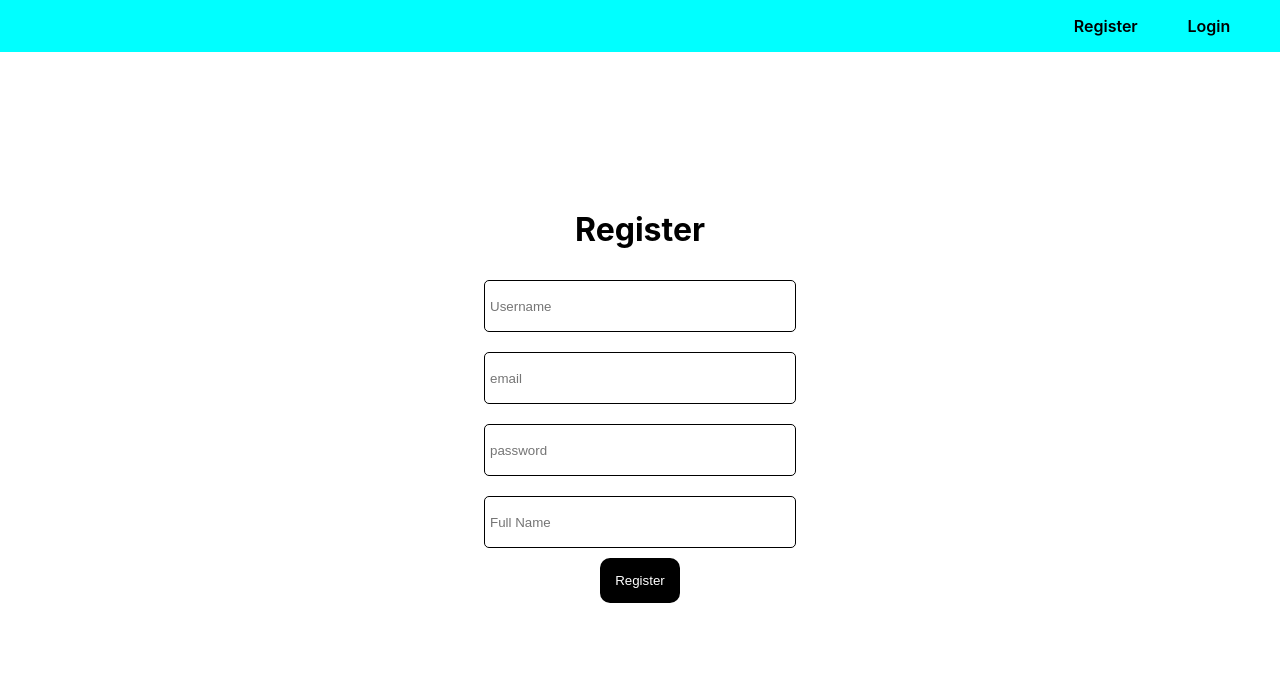
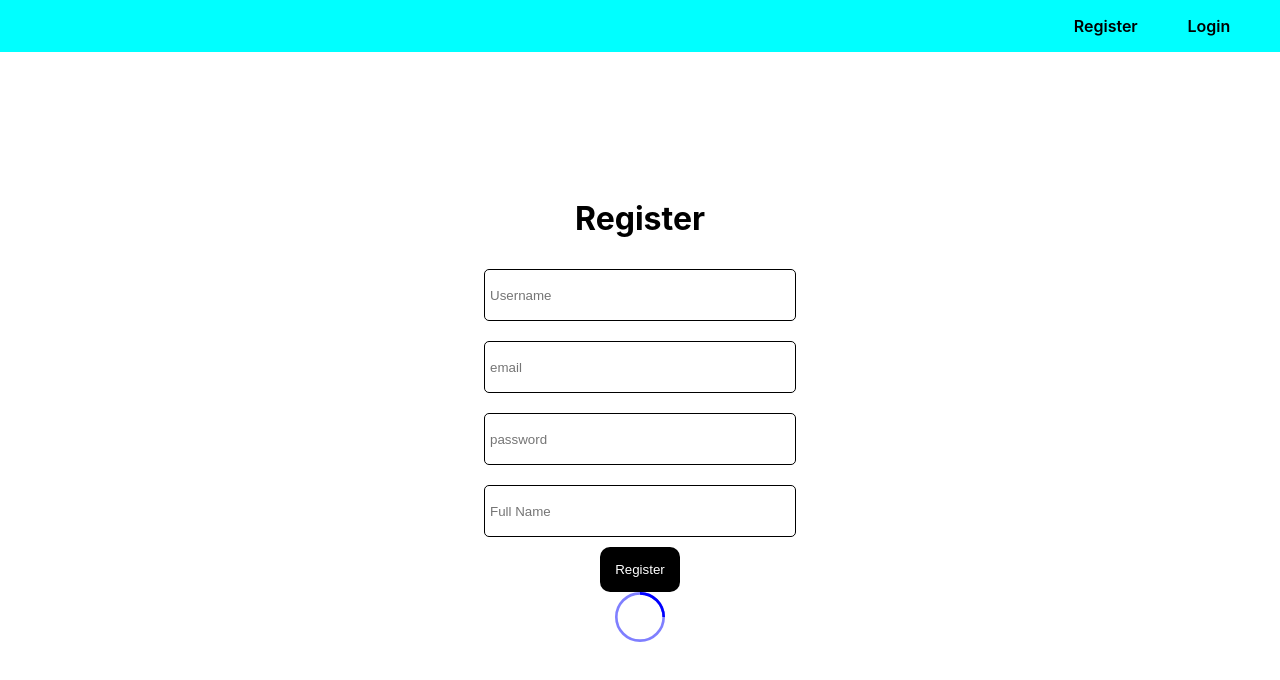
Before and after one commit to VasudevaraoReddy/intern-project1, a React (Create React App) app in the folder frontend/: page /register in a window 1280 px wide. Both pictures are taken after typing "Sample", "name@example.com", "Sample123", "Sample" into the empty fields and a click on the button "Register". Shown: the top 680 px of the page. Built offline with nearby package versions, Linux system fonts and the light colour scheme; no server answers.

Commit message:
Update index.js

```diff
--- a/frontend/src/components/Register/index.js
+++ b/frontend/src/components/Register/index.js
@@ -1,5 +1,6 @@
 import React, { useState } from "react";
 import Axios from "axios";
+import Loader from 'react-loader-spinner'
 import "./index.css";
 
 const Register = () => {
@@ -8,10 +9,11 @@ const Register = () => {
   const [emailReg, setEmailReg] = useState("");
   const [fullnameReg, setFullnameReg] = useState("");
   const [msg, setMsg] = useState("");
+  const [isLoading, setIsLoading] = useState(false)
 
   const register = (e) => {
     e.preventDefault();
-    if(usernameReg!="" && passwordReg!=""&& emailReg!="" &&fullnameReg!=""){
+    if (usernameReg !== "" && passwordReg !== "" && emailReg !== "" && fullnameReg !== "") {
       Axios.post("https://login-v-server.herokuapp.com/register", {
         username: usernameReg,
         password: passwordReg,
@@ -19,12 +21,18 @@ const Register = () => {
         email: emailReg,
       }).then((response) => {
         setMsg(response.data.registrationMsg);
+        setIsLoading(false)
       });
       setUsernameReg("");
       setPasswordReg("");
       setEmailReg("");
       setFullnameReg("");
-    }else{
+      if(msg != ""){
+        setIsLoading(true)
+      }else{
+        setIsLoading(true)
+      }
+    } else {
       setMsg("Please fill all fields");
     }
   };
@@ -73,7 +81,11 @@ const Register = () => {
           Register
         </button>
       </form>
-      <p className="msg_n">{msg}</p>
+      {isLoading ? (
+        <Loader type="Oval" color="blue" height={50} width={50} />
+      ) : (
+        <p className="msg_n">{msg}</p>
+      )}
     </div>
   );
 };
```
